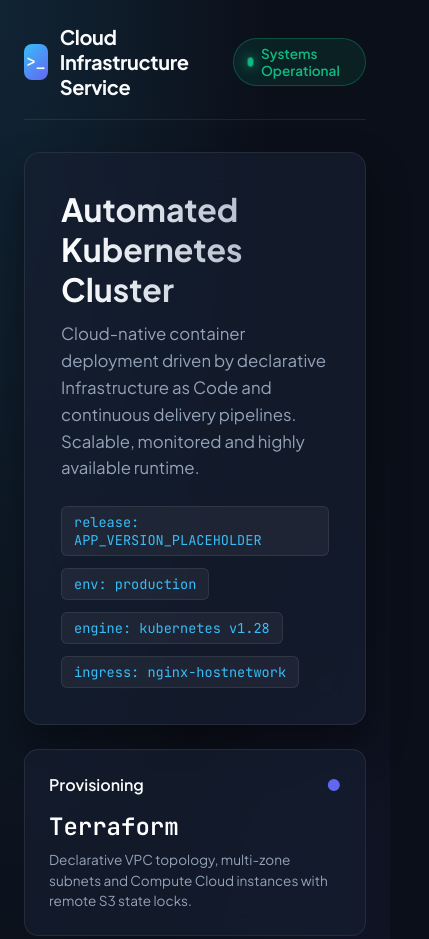
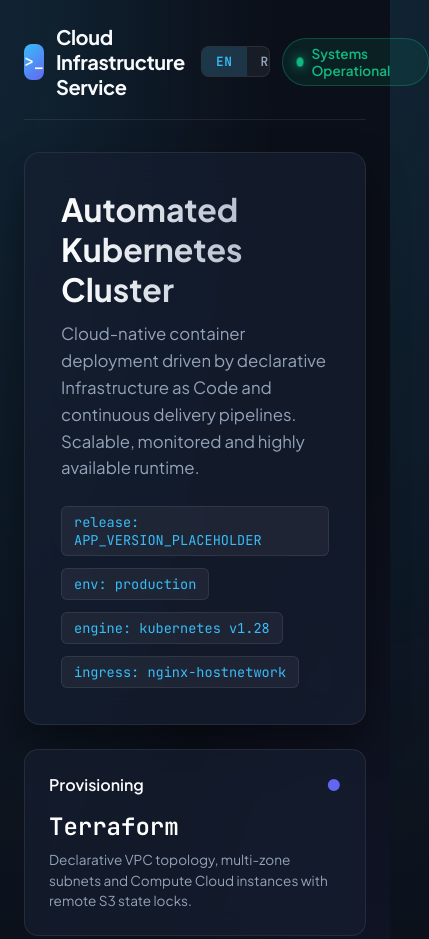
Before and after one commit to MistoriD/diplom_nt, a plain HTML site: page app/index.html in a window 390 px wide. Shown: the top 939 px of the page, 429 px wide, since content can reach past the window. Drawn offline with Linux system fonts and the light colour scheme.

Commit message:
feat: add RU/EN language switcher to app

```diff
--- a/app/index.html
+++ b/app/index.html
@@ -76,6 +76,43 @@
             font-size: 1.25rem;
             font-weight: 700;
             letter-spacing: -0.02em;
+        }
+
+        .header-right {
+            display: flex;
+            align-items: center;
+            gap: 12px;
+        }
+
+        .lang-switcher {
+            display: flex;
+            background: rgba(255, 255, 255, 0.05);
+            border: 1px solid var(--border-color);
+            border-radius: 8px;
+            overflow: hidden;
+        }
+
+        .lang-btn {
+            padding: 6px 14px;
+            font-size: 0.8rem;
+            font-weight: 600;
+            font-family: 'JetBrains Mono', monospace;
+            cursor: pointer;
+            border: none;
+            background: transparent;
+            color: var(--text-muted);
+            transition: background 0.2s, color 0.2s;
+            letter-spacing: 0.05em;
+        }
+
+        .lang-btn.active {
+            background: rgba(56, 189, 248, 0.15);
+            color: var(--accent-primary);
+        }
+
+        .lang-btn:hover:not(.active) {
+            background: rgba(255, 255, 255, 0.07);
+            color: var(--text-main);
         }
 
         .status-pill {
@@ -210,17 +247,23 @@
         <header>
             <div class="logo-group">
                 <div class="logo-icon">&gt;_</div>
-                <div class="logo-title">Cloud Infrastructure Service</div>
+                <div class="logo-title" data-i18n="logoTitle">Cloud Infrastructure Service</div>
             </div>
-            <div class="status-pill">
-                <div class="pulse-dot"></div>
-                Systems Operational
+            <div class="header-right">
+                <div class="lang-switcher">
+                    <button class="lang-btn active" onclick="setLang('en')">EN</button>
+                    <button class="lang-btn" onclick="setLang('ru')">RU</button>
+                </div>
+                <div class="status-pill">
+                    <div class="pulse-dot"></div>
+                    <span data-i18n="statusText">Systems Operational</span>
+                </div>
             </div>
         </header>
 
         <section class="hero">
-            <h1>Automated Kubernetes Cluster</h1>
-            <p>Cloud-native container deployment driven by declarative Infrastructure as Code and continuous delivery pipelines. Scalable, monitored and highly available runtime.</p>
+            <h1 data-i18n="heroTitle">Automated Kubernetes Cluster</h1>
+            <p data-i18n="heroDesc">Cloud-native container deployment driven by declarative Infrastructure as Code and continuous delivery pipelines. Scalable, monitored and highly available runtime.</p>
 
             <div class="meta-badges">
                 <div class="badge">release: APP_VERSION_PLACEHOLDER</div>
@@ -233,35 +276,86 @@
         <div class="grid">
             <div class="card">
                 <div class="card-header">
-                    <span class="card-title">Provisioning</span>
+                    <span class="card-title" data-i18n="card1Title">Provisioning</span>
                     <span style="color: #6366f1;">●</span>
                 </div>
                 <div class="card-metric">Terraform</div>
-                <div class="card-desc">Declarative VPC topology, multi-zone subnets and Compute Cloud instances with remote S3 state locks.</div>
+                <div class="card-desc" data-i18n="card1Desc">Declarative VPC topology, multi-zone subnets and Compute Cloud instances with remote S3 state locks.</div>
             </div>
 
             <div class="card">
                 <div class="card-header">
-                    <span class="card-title">Configuration</span>
+                    <span class="card-title" data-i18n="card2Title">Configuration</span>
                     <span style="color: #38bdf8;">●</span>
                 </div>
                 <div class="card-metric">Ansible</div>
-                <div class="card-desc">Automated node bootstrap, CRI containerd setup, Flannel CNI orchestration and kubeadm provisioning.</div>
+                <div class="card-desc" data-i18n="card2Desc">Automated node bootstrap, CRI containerd setup, Flannel CNI orchestration and kubeadm provisioning.</div>
             </div>
 
             <div class="card">
                 <div class="card-header">
-                    <span class="card-title">Observability</span>
+                    <span class="card-title" data-i18n="card3Title">Observability</span>
                     <span style="color: #10b981;">●</span>
                 </div>
                 <div class="card-metric">Prometheus</div>
-                <div class="card-desc">Full cluster monitoring stack with Grafana visualizations, Alertmanager and Node Exporter telemetry.</div>
+                <div class="card-desc" data-i18n="card3Desc">Full cluster monitoring stack with Grafana visualizations, Alertmanager and Node Exporter telemetry.</div>
             </div>
         </div>
 
         <footer>
-            <span>CI/CD Automation &copy; 2026 | Cloud Infrastructure Architecture</span>
+            <span data-i18n="footerText">CI/CD Automation &copy; 2026 | Cloud Infrastructure Architecture</span>
         </footer>
     </div>
+
+    <script>
+        const i18n = {
+            en: {
+                logoTitle:   'Cloud Infrastructure Service',
+                statusText:  'Systems Operational',
+                heroTitle:   'Automated Kubernetes Cluster',
+                heroDesc:    'Cloud-native container deployment driven by declarative Infrastructure as Code and continuous delivery pipelines. Scalable, monitored and highly available runtime.',
+                card1Title:  'Provisioning',
+                card1Desc:   'Declarative VPC topology, multi-zone subnets and Compute Cloud instances with remote S3 state locks.',
+                card2Title:  'Configuration',
+                card2Desc:   'Automated node bootstrap, CRI containerd setup, Flannel CNI orchestration and kubeadm provisioning.',
+                card3Title:  'Observability',
+                card3Desc:   'Full cluster monitoring stack with Grafana visualizations, Alertmanager and Node Exporter telemetry.',
+                footerText:  'CI/CD Automation \u00a9 2026 | Cloud Infrastructure Architecture',
+            },
+            ru: {
+                logoTitle:   'Облачная Инфраструктура',
+                statusText:  'Системы работают',
+                heroTitle:   'Автоматизированный кластер Kubernetes',
+                heroDesc:    'Контейнерное развёртывание на базе декларативного подхода Infrastructure as Code и непрерывных пайплайнов доставки. Масштабируемая, мониторируемая и высокодоступная платформа.',
+                card1Title:  'Провижининг',
+                card1Desc:   'Декларативная топология VPC, мультизонные подсети и виртуальные машины Compute Cloud с удалённым хранилищем состояния S3.',
+                card2Title:  'Конфигурация',
+                card2Desc:   'Автоматическая настройка узлов, установка CRI containerd, оркестрация Flannel CNI и инициализация кластера через kubeadm.',
+                card3Title:  'Мониторинг',
+                card3Desc:   'Полный стек мониторинга кластера: визуализация в Grafana, Alertmanager и телеметрия через Node Exporter.',
+                footerText:  'CI/CD Автоматизация \u00a9 2026 | Архитектура облачной инфраструктуры',
+            }
+        };
+
+        let currentLang = 'en';
+
+        function setLang(lang) {
+            currentLang = lang;
+            const strings = i18n[lang];
+
+            document.querySelectorAll('[data-i18n]').forEach(el => {
+                const key = el.getAttribute('data-i18n');
+                if (strings[key] !== undefined) {
+                    el.textContent = strings[key];
+                }
+            });
+
+            document.querySelectorAll('.lang-btn').forEach(btn => {
+                btn.classList.toggle('active', btn.textContent === lang.toUpperCase());
+            });
+
+            document.documentElement.lang = lang;
+        }
+    </script>
 </body>
 </html>
```
